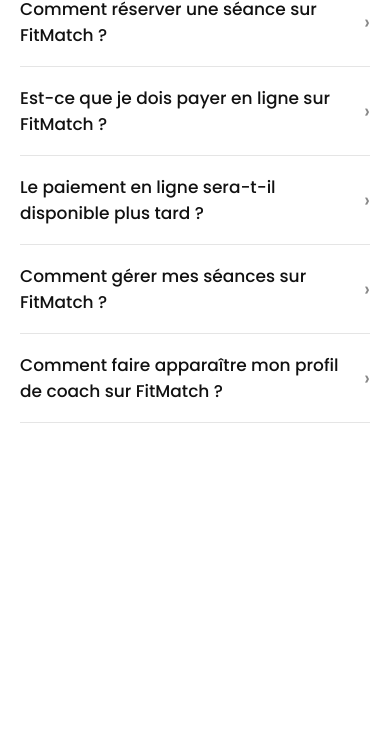
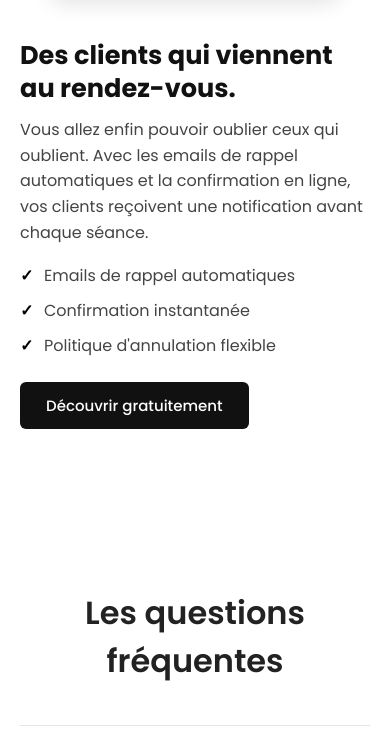
Before and after one commit to aneslucas196-beep/fitmatch, a FastAPI app: page / in a window 390 px wide. Shown: the part 3245-3993 px from the top of the page. Before the commit the page ends 3668 px from the top, so only its background shows below. Run offline with FastAPI, Linux system fonts and the light colour scheme; some libraries are stand-ins or nearby versions.

Commit message:
Add a section to remind clients about their appointments
Adds a new email reminder section to the website, including styling and content for appointment notifications.

Replit-Commit-Author: Agent
Replit-Commit-Session-Id: 86af9be5-036d-42aa-b9b5-f3783155e8d0
Replit-Commit-Checkpoint-Type: full_checkpoint
Replit-Commit-Screenshot-Url: https://storage.googleapis.com/screenshot-production-us-central1/d0c256c5-c056-4a19-9e96-6fdb9485f747/86af9be5-036d-42aa-b9b5-f3783155e8d0/nNh9ScX

```diff
--- a/static/style.css
+++ b/static/style.css
@@ -517,6 +517,132 @@ body {
 .fm-card-desc{color: var(--fm-muted); font-size:14px;}
 .fm-card-arrow{font-size:22px; color:#98a6b7}
 
+/* === Email Reminder Section === */
+.email-reminder-section {
+  font-family: 'Inter', Arial, sans-serif;
+  background: #fff;
+  display: flex;
+  justify-content: center;
+  align-items: center;
+  padding: 80px 20px;
+}
+
+.email-reminder-container {
+  display: flex;
+  flex-wrap: wrap;
+  gap: 60px;
+  align-items: center;
+  justify-content: center;
+  max-width: 1200px;
+}
+
+.phone-mockup {
+  position: relative;
+}
+
+.phone-image {
+  width: 380px;
+  border-radius: 24px;
+  box-shadow: 0 6px 20px rgba(0,0,0,0.1);
+  display: block;
+}
+
+.notification-popup {
+  position: absolute;
+  left: 30%;
+  top: 8%;
+  width: 58%;
+  background: #fff;
+  border-radius: 10px;
+  padding: 12px;
+  box-shadow: 0 6px 18px rgba(0,0,0,0.12);
+  font-size: 13px;
+  color: #111;
+}
+
+.notification-header {
+  font-weight: 700;
+  color: #d14836;
+  margin-bottom: 6px;
+  font-size: 12px;
+}
+
+.notification-body {
+  line-height: 1.4;
+}
+
+.reminder-content {
+  max-width: 460px;
+}
+
+.reminder-title {
+  font-size: 2rem;
+  line-height: 1.3;
+  color: #111;
+  margin-bottom: 12px;
+}
+
+.reminder-text {
+  color: #444;
+  font-size: 16px;
+  line-height: 1.6;
+  margin-bottom: 18px;
+}
+
+.reminder-features {
+  list-style: none;
+  padding: 0;
+  margin: 0 0 24px 0;
+}
+
+.reminder-features li {
+  position: relative;
+  padding-left: 24px;
+  margin-bottom: 10px;
+  color: #444;
+}
+
+.reminder-features li:last-child {
+  margin-bottom: 0;
+}
+
+.checkmark {
+  position: absolute;
+  left: 0;
+  color: #000;
+  font-weight: 600;
+}
+
+.btn-discover-free {
+  background: #111;
+  color: #fff;
+  border: none;
+  padding: 12px 26px;
+  border-radius: 6px;
+  cursor: pointer;
+  font-size: 15px;
+  font-weight: 500;
+  transition: background 0.2s ease;
+}
+
+.btn-discover-free:hover {
+  background: #333;
+}
+
+@media (max-width: 768px) {
+  .email-reminder-container {
+    gap: 40px;
+  }
+
+  .phone-image {
+    width: 300px;
+  }
+
+  .reminder-title {
+    font-size: 1.6rem;
+  }
+}
+
 /* === FAQ Section - Style Planity === */
 .faq-section {
   background-color: #fff;
--- a/templates/index.html
+++ b/templates/index.html
@@ -168,6 +168,37 @@
     </div>
   </section>
 
+  <section class="email-reminder-section">
+    <div class="email-reminder-container">
+      <!-- IMAGE GAUCHE -->
+      <div class="phone-mockup">
+        <img src="https://images.unsplash.com/photo-1573164574396-7f6901b3b0a1?auto=format&fit=crop&w=900&q=80"
+             alt="iPhone FitMatch"
+             class="phone-image">
+        <div class="notification-popup">
+          <div class="notification-header">FitMatch — Rappel</div>
+          <div class="notification-body"><strong>Bonjour,</strong> RDV demain 15/12 à 18:00 — BasicFit Elancourt<br>Adresse : 12 Avenue du Stade, 78990 Elancourt</div>
+        </div>
+      </div>
+
+      <!-- TEXTE DROITE -->
+      <div class="reminder-content">
+        <h2 class="reminder-title">Des clients qui viennent au rendez-vous.</h2>
+        <p class="reminder-text">
+          Vous allez enfin pouvoir oublier ceux qui oublient. Avec les emails de rappel automatiques et la confirmation en ligne, vos clients reçoivent une notification avant chaque séance.
+        </p>
+
+        <ul class="reminder-features">
+          <li><span class="checkmark">✓</span> Emails de rappel automatiques</li>
+          <li><span class="checkmark">✓</span> Confirmation instantanée</li>
+          <li><span class="checkmark">✓</span> Politique d'annulation flexible</li>
+        </ul>
+
+        <button class="btn-discover-free">Découvrir gratuitement</button>
+      </div>
+    </div>
+  </section>
+
   <section class="faq-section">
     <div class="faq-container">
       <h2 class="faq-title">Les questions fréquentes</h2>
```
Also changed, not shown: attached_assets/Pasted--Section-FitMatch-Rappel-Email-section-style-font-family-Inter-Arial-s-1761671251886_1761671251888.txt (added, +33 -0 lines), 1 other file.
